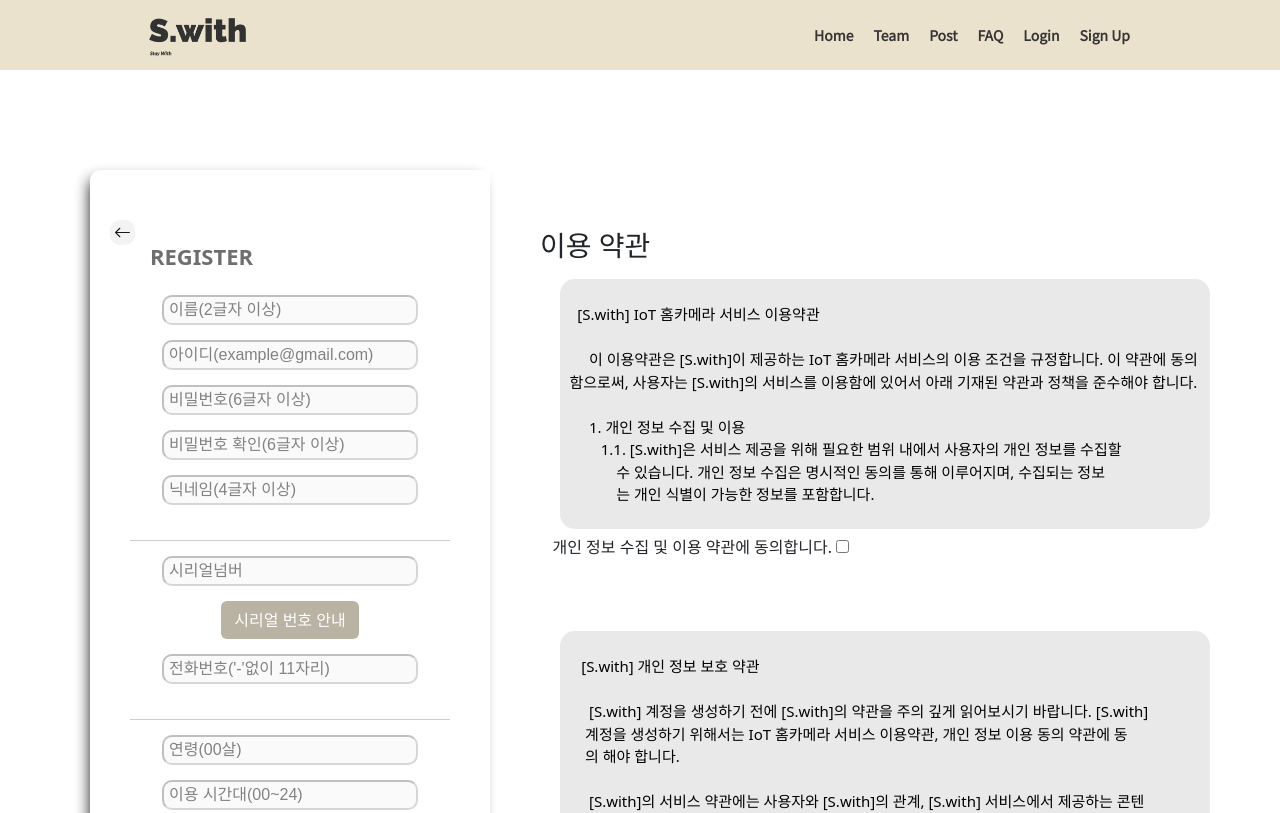
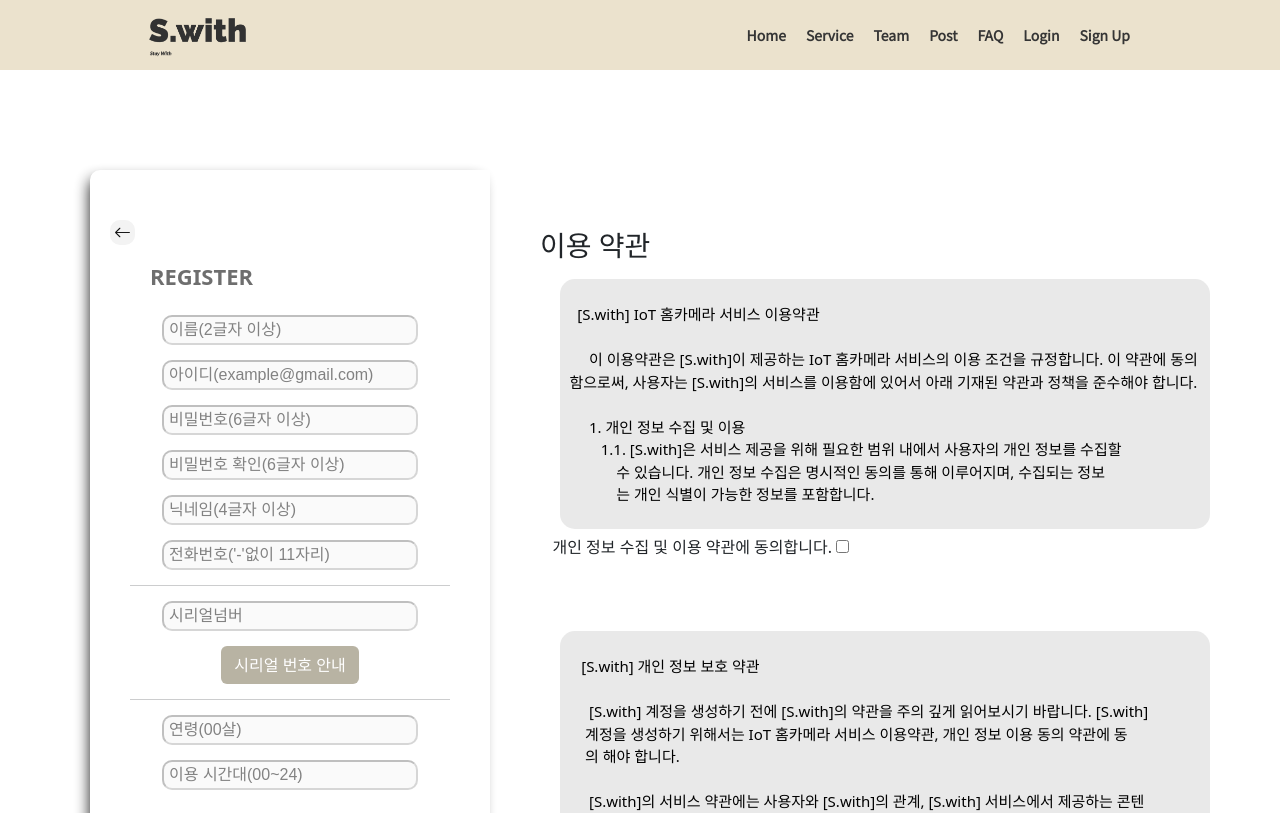
Before and after one commit to Yjason-K/AIVLE_BigProject_Swith, a React (Create React App) app: page /signup in a window 1280 px wide. Shown: the top 813 px of the page. Built offline with nearby package versions, Linux system fonts and the light colour scheme.

Commit message:
style - header, detail 수정

```diff
--- a/src/components/header.js
+++ b/src/components/header.js
@@ -1,33 +1,35 @@
 import { useEffect, useState } from 'react';
-import { Link, useNavigate } from 'react-router-dom';
+import { Link, useNavigate, useLocation } from 'react-router-dom';
 import './myheader.scss';
 import logo from '../img/logo.png';
 
 const Myheader = () => {
-  const [isLogin, setIsLogin] = useState(false);
+  const [userId, setUserId] = useState(localStorage.getItem("userId"));
+  const navigate = useNavigate();
+  const location = useLocation();
 
   useEffect(() => {
-    const userId = localStorage.getItem('userId');
-    if (userId) {
-      setIsLogin(true);
-    }
+    const handler = () => {
+      setUserId(localStorage.getItem("userId"));
+    };
+    window.addEventListener("storage", handler);
+    return () => {
+      window.removeEventListener("storage", handler);
+    };
   }, []);
-
-  const navigate = useNavigate();
 
   const handleLogout = () => {
     localStorage.removeItem('userId');
-    setIsLogin(false);
-    navigate('/main', { repalce: true });
+    setUserId(null);
+    navigate('/main', { replace: true });
   };
 
-  if (isLogin) {
   return (
     <div className="navigation">
       <div className="nav-container">
         <div className="brand">
           <Link to="/main">
-              <img src={logo} style={{ width: '130px' }} alt="service_logo" />
+            <img src={logo} style={{ width: '100px' }} alt="service_logo" />
           </Link>
         </div>
         <nav>
@@ -38,9 +40,13 @@
               </Link>
             </li>
             <li>
+              {location.pathname === '/service' ? (
+                <span style={{cursor: "pointer"}}>Service</span>
+              ) : (
                 <Link to="/service">
                   <span>Service</span>
                 </Link>
+              )}
             </li>
             <li>
               <Link to="/team21">
@@ -57,52 +63,21 @@
                 <span>FAQ</span>
               </Link>
             </li>
+            {userId ? (
+              <>
                 <li>
                   <Link to="/mypage">
                     <span>Mypage</span>
                   </Link>
                 </li>
                 <li>
-                <Link to="/main">
-                  <span onClick={handleLogout}>Logout</span>
+                  <Link to="/main" onClick={handleLogout}>
+                    <span>Logout</span>
                   </Link>
                 </li>
-            </ul>
-          </nav>
-        </div>
-      </div>
-    );
-  } else {
-    return (
-      <div className="navigation">
-        <div className="nav-container">
-          <div className="brand">
-            <Link to="/main">
-              <img src={logo} style={{ width: '100px' }} alt="serive_logo" />
-            </Link>
-          </div>
-          <nav>
-            <ul className="nav-list">
-              <li>
-                <Link to="/main">
-                  <span>Home</span>
-                </Link>
-              </li>
-              <li>
-                <Link to="/team21">
-                  <span>Team</span>
-                </Link>
-              </li>
-              <li>
-                <Link to="/postlist">
-                  <span>Post</span>
-                </Link>
-              </li>
-              <li>
-                <Link to="/faq">
-                  <span>FAQ</span>
-                </Link>
-              </li>
+              </>
+            ) : (
+              <>
                 <li>
                   <Link to="/login">
                     <span>Login</span>
@@ -113,12 +88,13 @@
                     <span>Sign Up</span>
                   </Link>
                 </li>
+              </>
+            )}
           </ul>
         </nav>
       </div>
     </div>
   );
-  }
 };
 
 export default Myheader;
--- a/src/pages/service.js
+++ b/src/pages/service.js
@@ -1,5 +1,4 @@
-//서비스 페이지
-import { useEffect, useState } from "react";
+import { useState } from "react";
 import Myheader from "../components/header";
 import "../style/service.css";
 import { useNavigate } from "react-router-dom";
@@ -7,24 +6,19 @@
 
 const SERVICE = () => {
   const session = localStorage.getItem("sessionId");
-  const [sessionId, setSessionId] = useState(false);
   const navigate = useNavigate();
 
-  useEffect(() => {
-    if (session && session !== "null") {
-      setSessionId(true);
-    }
-  }, []);
-
-  if (!sessionId) {
+  // 세션 체크
+  if (!session || session === "null") {
     navigate("/main", { replace: true });
   }
+
   const [logData, setLogData] = useState();
   const [detection, setDetection] = useState();
 
   return (
     <div className="service">
-      <Myheader isLogin={sessionId} />
+      <Myheader isLogin={session} />
       <div className="container">
         <div style={{ display: "flex", flexDirection: "column" }}>
           <span className="log_detection">이상탐지</span>
--- a/src/pages/singup.js
+++ b/src/pages/singup.js
@@ -356,7 +356,18 @@
                     disabled={!isCheck}
                   />
 
-                  <hr className="hr" style={{ marginBottom: '0px' }} />
+                  <input
+                    type="text"
+                    className="phoneInput"
+                    required
+                    pattern="\d{11}"
+                    maxLength="11"
+                    placeholder="전화번호('-'없이 11자리)"
+                    name="phone"
+                    onChange={setinfo}
+                    disabled={!isCheck}
+                  />
+                  <hr className="hr" style={{ marginBottom: '0px', marginTop: "15px" }} />
 
                   <input
                     ref={serialnumberRef}
@@ -380,19 +391,7 @@
                     시리얼 번호 안내
                   </Button>
 
-                  <input
-                    type="text"
-                    className="phoneInput"
-                    required
-                    pattern="\d{11}"
-                    maxLength="11"
-                    placeholder="전화번호('-'없이 11자리)"
-                    name="phone"
-                    onChange={setinfo}
-                    disabled={!isCheck}
-                  />
-
-                  <hr className="hr" style={{ marginBottom: '0px' }} />
+                  <hr className="hr" style={{ marginBottom: '0px', marginTop: "15px" }} />
 
                   <input
                     ref={ageRef}
```
Lines whose indentation alone changed are shown as unchanged.
